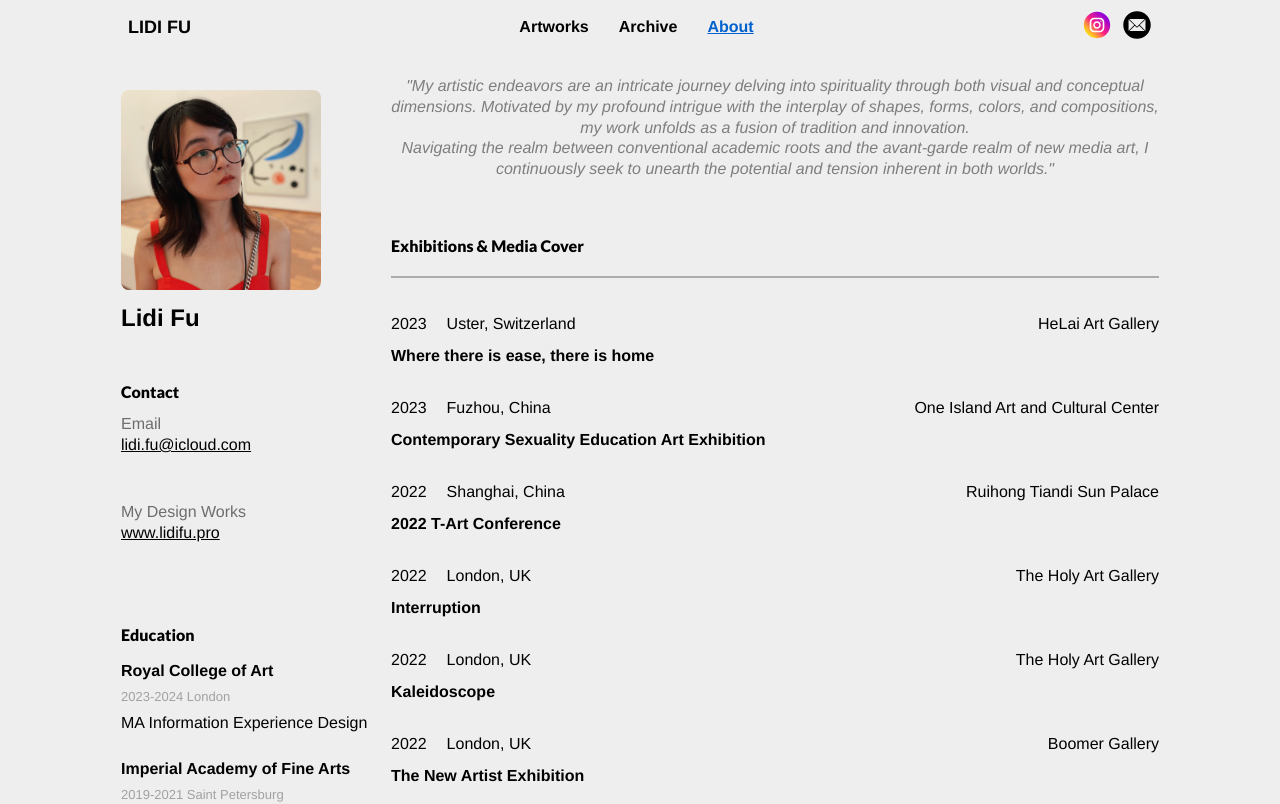
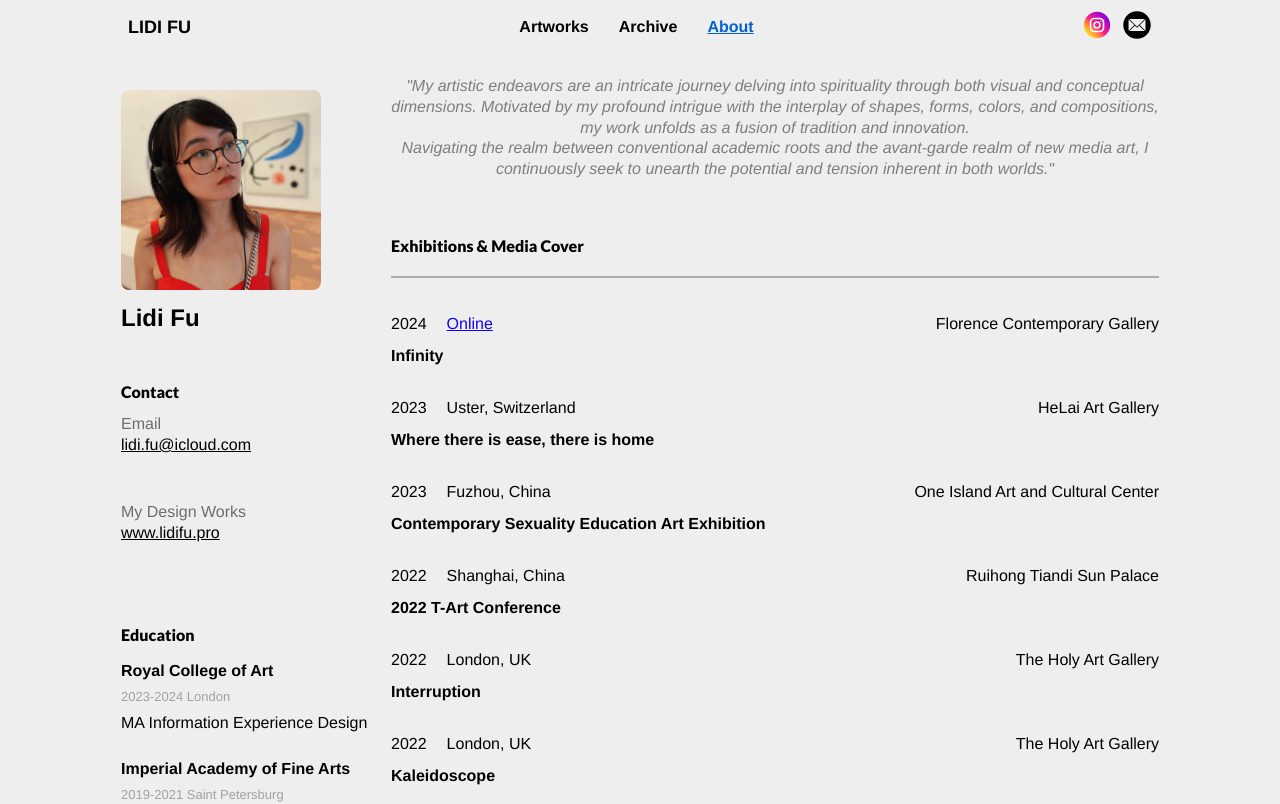
Before and after one commit to lidi-fu/atelier, a Vue app: page /about in a window 1280 px wide. Shown: the top 804 px of the page. Built offline with nearby package versions, Linux system fonts and the light colour scheme.

Commit message:
FCG info added

```diff
--- a/src/components/ExhibitionCom.vue
+++ b/src/components/ExhibitionCom.vue
@@ -13,7 +13,14 @@
                 <div class="first-part">
                     <div class="first-line">
                         <p class="year">{{ exhibition.year }}</p>
-                        <p class="city">{{ exhibition.city }}</p>
+                        <p class="city">
+                            <template v-if="exhibition.url">
+                                    <a :href="exhibition.url" target="_blank">{{ exhibition.city }}</a>
+                            </template>
+                            <template v-else>
+                                    {{ exhibition.city }}
+                            </template>
+                        </p>
                     </div>
                     <div class="second-line">
                         <p class="location">{{ exhibition.location }}</p>
@@ -101,6 +108,14 @@ export default {
                 location: 'HeLai Art Gallery',
                 city: 'Uster, Switzerland',
             },
+            {
+                id: 11,
+                name: 'Infinity',
+                year: 2024,
+                location: 'Florence Contemporary Gallery',
+                city: 'Online',
+                url: 'https://www.florencecontemporary.com/infinity'
+            },
             ]
         }
     },
@@ -167,6 +182,9 @@ hr {
     margin-bottom: 20px;
 }
 
+a {
+    color: rgb(17, 0, 251);
+}
 
 @media screen and (max-width: 670px){
     .first-part {
```
